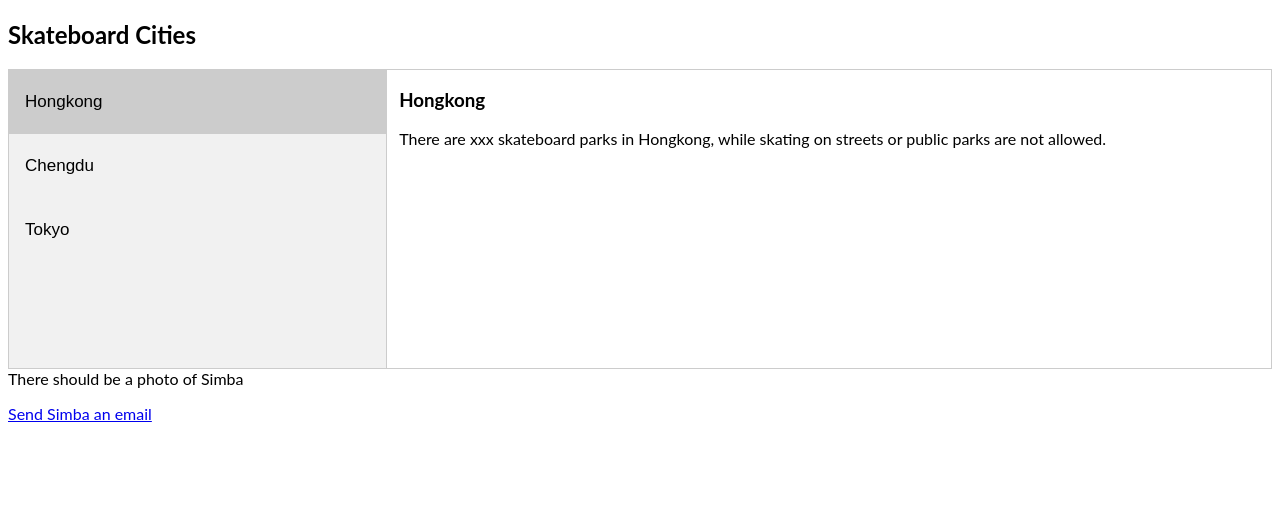
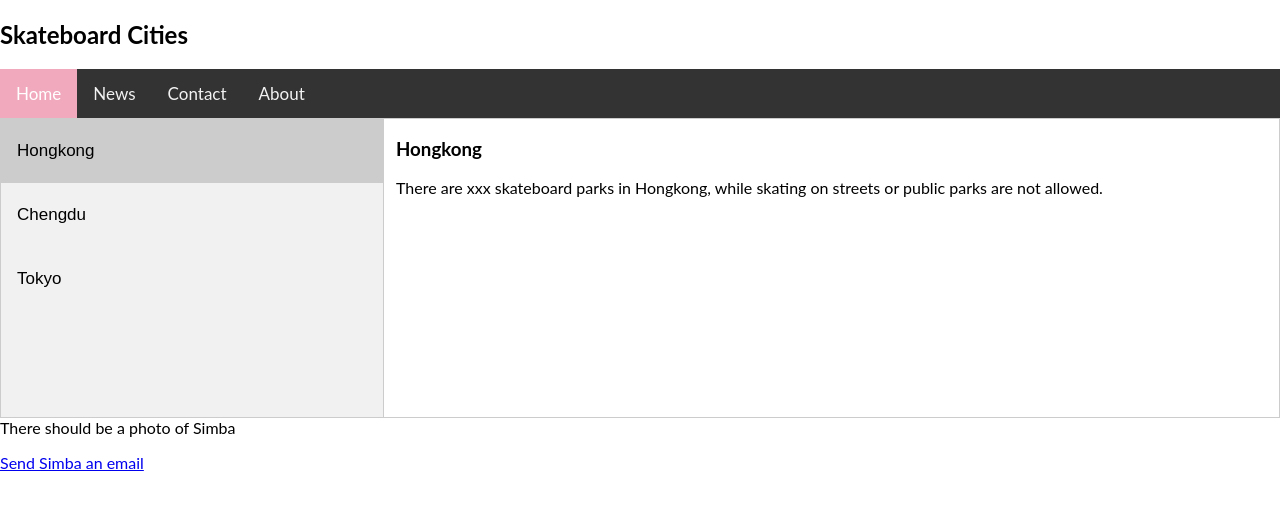
Before and after one commit to ohsimbasu/ohsimbasu.github.io, a plain HTML site: page index.html in a window 1280 px wide. Drawn offline with Linux system fonts and the light colour scheme.

Commit message:
Add files via upload

```diff
--- a/index.html
+++ b/index.html
@@ -1,8 +1,40 @@
 <!DOCTYPE html>
 <html>
+<Title>Latter Skateboard</Title>
+
 <head>
 <meta name="viewport" content="width=device-width, initial-scale=1">
+
 <style>
+body {
+  margin: 0;
+  font-family: Arial, Helvetica, sans-serif;
+}
+
+.topnav {
+  overflow: hidden;
+  background-color: #333;
+}
+
+.topnav a {
+  float: left;
+  color: #f2f2f2;
+  text-align: center;
+  padding: 14px 16px;
+  text-decoration: none;
+  font-size: 17px;
+}
+
+.topnav a:hover {
+  background-color: #ddd;
+  color: black;
+}
+
+.topnav a.active {
+  background-color: #F1AABD;
+  color: white;
+}
+
 * {box-sizing: border-box}
 body {font-family: "Lato", sans-serif;}
 
@@ -51,9 +83,17 @@ body {font-family: "Lato", sans-serif;}
 }
 </style>
 </head>
+
 <body>
 
 <h2>Skateboard Cities</h2>
+
+<div class="topnav">
+  <a class="active" href="#home">Home</a>
+  <a href="#news">News</a>
+  <a href="#contact">Contact</a>
+  <a href="#about">About</a>
+</div>
 
 <div class="tab">
   <button class="tablinks" onclick="openCity(event, 'Hongkong')" id="defaultOpen">Hongkong</button>
@@ -75,6 +115,8 @@ body {font-family: "Lato", sans-serif;}
   <h3>Tokyo</h3>
   <p>Tokyo is a well-known skateboard city around the world. Many famous skaters used to been there taking videos.</p>
 </div>
+
+</body>
 
 <script>
 function openCity(evt, cityName) {
```
